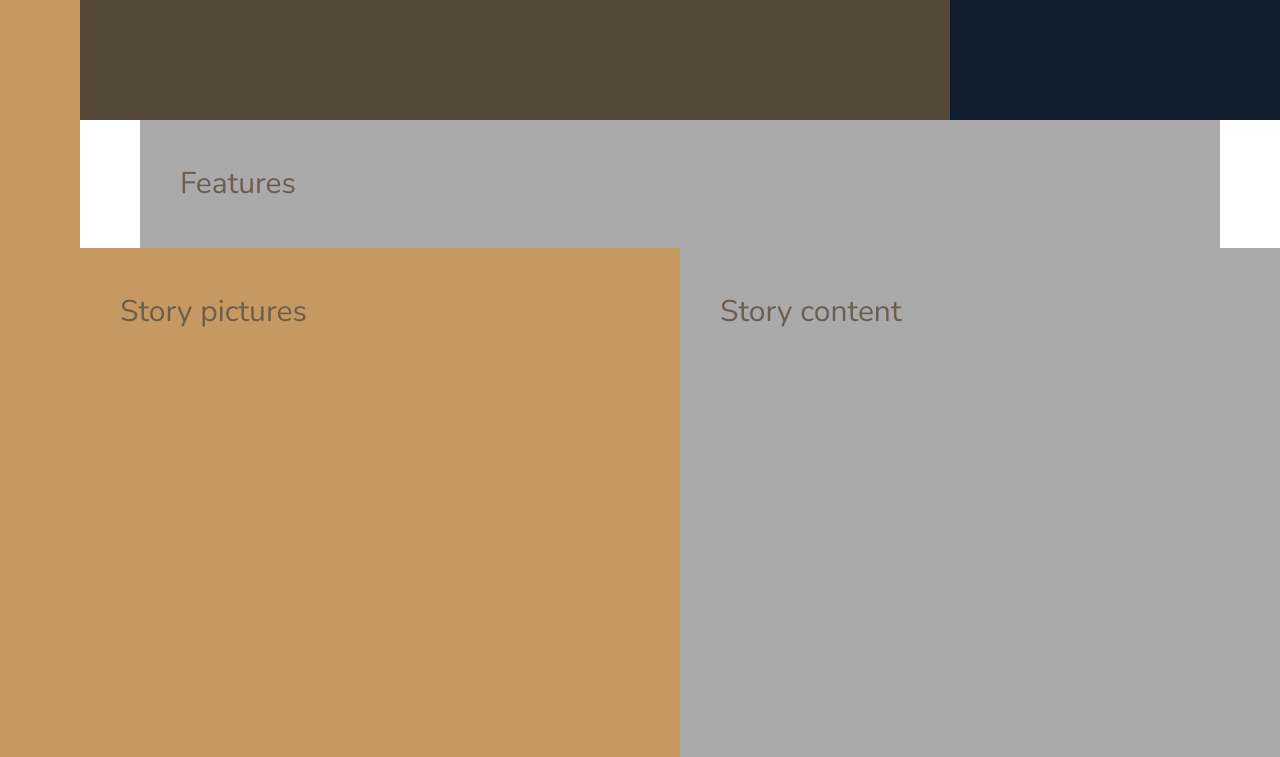
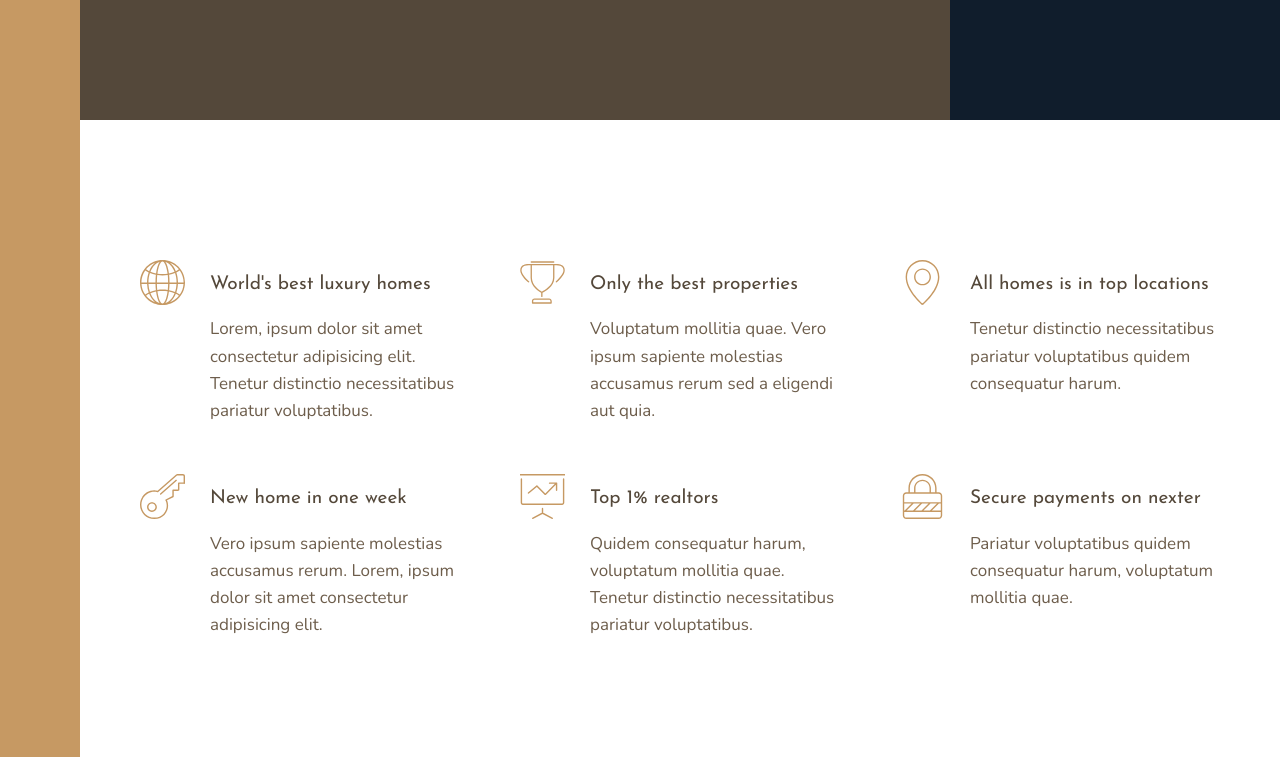
Before and after one commit to amirhsaedi/css-nexter-website, a website: page index.html in a window 1280 px wide. Shown: the part 520-1277 px from the top of the page. Drawn offline with nearby package versions, Linux system fonts and the light colour scheme.

Commit message:
Features section is done

```diff
--- a/index.html
+++ b/index.html
@@ -16,7 +16,50 @@
     <div class="sidebar">Sidebar</div>
     <header class="header">Header</header>
     <div class="realtors">Top 3 realtors</div>
-    <section class="features">Features</section>
+    <section class="features">
+        <div class="feature">
+            <svg class="feature__icon">
+                <use xlink:href="./img/sprite.svg#icon-global"></use>
+            </svg>
+            <h4 class="heading-4 heading-4--dark">World's best luxury homes</h4>
+            <p class="feature__text">Lorem, ipsum dolor sit amet consectetur adipisicing elit. Tenetur distinctio necessitatibus pariatur voluptatibus.</p>
+        </div>
+        <div class="feature">
+            <svg class="feature__icon">
+                <use xlink:href="./img/sprite.svg#icon-trophy"></use>
+            </svg>
+            <h4 class="heading-4 heading-4--dark">Only the best properties</h4>
+            <p class="feature__text">Voluptatum mollitia quae. Vero ipsum sapiente molestias accusamus rerum sed a eligendi aut quia.</p>
+        </div>
+        <div class="feature">
+            <svg class="feature__icon">
+                <use xlink:href="./img/sprite.svg#icon-map-pin"></use>
+            </svg>
+            <h4 class="heading-4 heading-4--dark">All homes is in top locations</h4>
+            <p class="feature__text">Tenetur distinctio necessitatibus pariatur voluptatibus quidem consequatur harum.</p>
+        </div>
+        <div class="feature">
+            <svg class="feature__icon">
+                <use xlink:href="./img/sprite.svg#icon-key"></use>
+            </svg>
+            <h4 class="heading-4 heading-4--dark">New home in one week</h4>
+            <p class="feature__text">Vero ipsum sapiente molestias accusamus rerum. Lorem, ipsum dolor sit amet consectetur adipisicing elit.</p>
+        </div>
+        <div class="feature">
+            <svg class="feature__icon">
+                <use xlink:href="./img/sprite.svg#icon-presentation"></use>
+            </svg>
+            <h4 class="heading-4 heading-4--dark">Top 1% realtors</h4>
+            <p class="feature__text">Quidem consequatur harum, voluptatum mollitia quae. Tenetur distinctio necessitatibus pariatur voluptatibus.</p>
+        </div>
+        <div class="feature">
+            <svg class="feature__icon">
+                <use xlink:href="./img/sprite.svg#icon-lock"></use>
+            </svg>
+            <h4 class="heading-4 heading-4--dark">Secure payments on nexter</h4>
+            <p class="feature__text">Pariatur voluptatibus quidem consequatur harum, voluptatum mollitia quae.</p>
+        </div>
+    </section>
     <div class="story__pictures">Story pictures</div>
     <div class="story__content">Story content</div>
     <section class="homes">Homes</section>
--- a/sass/_base.scss
+++ b/sass/_base.scss
@@ -1,18 +1,18 @@
 // COLOR VARIABLES
 $color-primary: #c69963;
-$color-primary-dark: #B28451;
+$color-primary-dark: #b28451;
 
 $color-secondary: #101d2c;
 
 $color-grey-light-1: #f9f7f6;
 $color-grey-light-2: #aaa;
 
-$color-grey-dark-1: #54483A;
-$color-grey-dark-2: #6D5D4B;
+$color-grey-dark-1: #54483a;
+$color-grey-dark-2: #6d5d4b;
 
 // FONT VARIABLES
-$font-primary: 'Nunito', sans-serif;
-$font-display: 'Josefin Sans', sans-serif;
+$font-primary: "Nunito", sans-serif;
+$font-display: "Josefin Sans", sans-serif;
 
 *,
 *::before,
@@ -37,10 +37,8 @@ body {
 .container {
   display: grid;
   grid-template-rows: 80vh min-content 40vw repeat(3, min-content);
-    grid-template-columns: [sidebar-start] 8rem [sidebar-end full-start] minmax(6rem, 1fr) [center-start] repeat(8, [col-start] minmax(min-content, 14rem) [col-end]) [center-end] minmax(6rem, 1fr) [full-end];
-
-    & > * {
-        padding: 40px;
-        font-size: 3rem;
+  grid-template-columns:
+    [sidebar-start] 8rem [sidebar-end full-start] minmax(6rem, 1fr)
+    [center-start] repeat(8, [col-start] minmax(min-content, 14rem) [col-end])
+    [center-end] minmax(6rem, 1fr) [full-end];
 }
-}
--- a/sass/_features.scss
+++ b/sass/_features.scss
@@ -1,4 +1,28 @@
 .features {
-    background-color: $color-grey-light-2;
-    grid-column: center-start / center-end;
+  grid-column: center-start / center-end;
+
+  margin: 15rem 0;
+
+  display: grid;
+  grid-template-columns: repeat(auto-fit, minmax(25rem, 1fr));
+  grid-gap: 6rem;
+  align-items: start;
 }
+
+.feature {
+  display: grid;
+  grid-template-columns: min-content 1fr;
+  grid-gap: 1.5rem 2.5rem;
+
+  &__icon {
+    fill: $color-primary;
+    width: 4.5rem;
+    height: 4.5rem;
+    grid-row: 1 / span 2;
+    transform: translateY(-1rem);
+  }
+
+  &__text {
+    font-size: 1.7rem;
+  }
+}
--- a/sass/_typography.scss
+++ b/sass/_typography.scss
@@ -0,0 +1,29 @@
+%heading {
+  font-family: $font-display;
+  font-weight: 400;
+}
+
+.heading-1 {
+  @extend %heading;
+}
+
+.heading-2 {
+  @extend %heading;
+}
+
+.heading-3 {
+  @extend %heading;
+}
+
+.heading-4 {
+  @extend %heading;
+  font-size: 1.9rem;
+
+  &--light {
+    color: $color-grey-light-1;
+  }
+
+  &--dark {
+    color: $color-grey-dark-1;
+  }
+}
```
Also changed, not shown: css/style.css, sass/main.scss (line endings or trailing spaces), 1 other file. Lines whose indentation alone changed are shown as unchanged.
